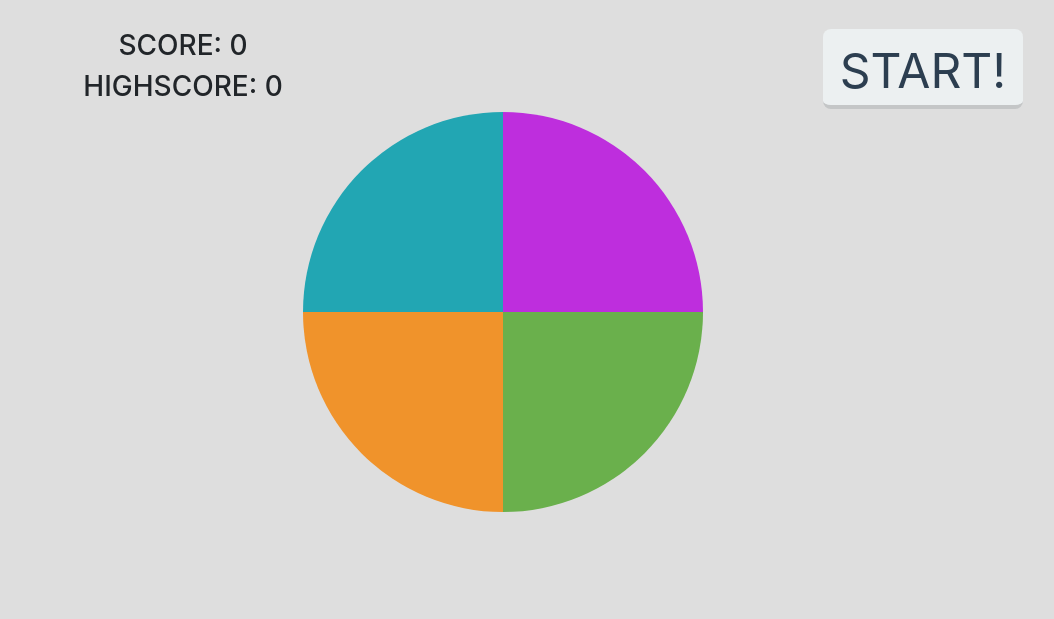
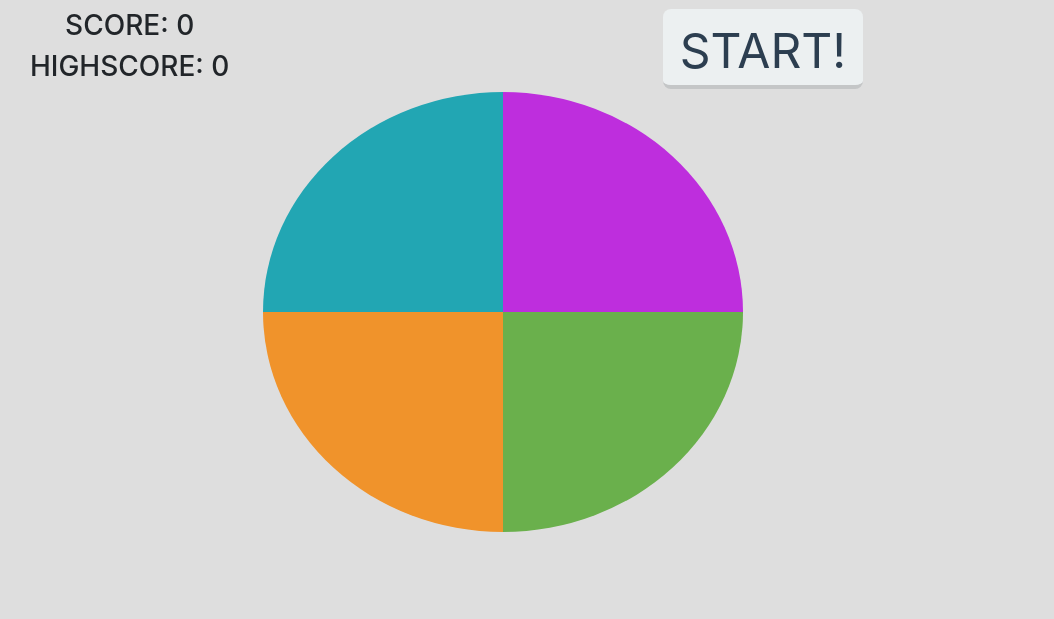
Before and after one commit to san99tiago/javascript-legend, a plain HTML site: page PROJECTS/SIMON_GAME/simon_game.html in a window 1280 px wide. Shown: the part 181-800 px from the top of the page, without its empty margins (137-1191 px from the left). Drawn offline with nearby package versions, Linux system fonts and the light colour scheme.

Commit message:
Updated simon_game to change main gameboard position to relative

```diff
--- a/PROJECTS/SIMON_GAME/simon_game.css
+++ b/PROJECTS/SIMON_GAME/simon_game.css
@@ -13,13 +13,13 @@ h2 {
 }
 
 .gameboard {
-    height: 80vh;
-    width: 80vh;
+    height: 55vh;
     border-radius: 50%;
     overflow: hidden;
     margin: 0 auto;
-    max-height: 50vh;
-    max-width: 50vh;
+    max-height: 60vh;
+    max-width: 60vh;
+    position: relative;
 }
 
 .color {
--- a/PROJECTS/SIMON_GAME/simon_game.html
+++ b/PROJECTS/SIMON_GAME/simon_game.html
@@ -23,18 +23,18 @@
         </div>
 
         <div class="row text-center mt-3">
-            <div class="col-6">
+            <div class="col-5">
                 <h3>SCORE: <span id="score">0</span></h3>
                 <h3>HIGHSCORE: <span id="highscore">0</span></h3>
             </div>
-            <div class="col-6">
+            <div class="col-5">
                 <button id="beginButton" class="btn-start btn" onclick="startGame()">START!</button>
             </div>
         </div>
 
         <div class="row text-center">
-            <div class="col-10 offset-1">
-                <div class="gameboard align-items-center m-auto">
+            <div class="col">
+                <div class="gameboard align-items-center">
                     <!-- attributes with the structure of "data-something" appear in an -->
                     <!-- special "dataset" attribute on browser DOM-->
                     <div id="blue" class="color blue left" data-color="blue"></div>
```
